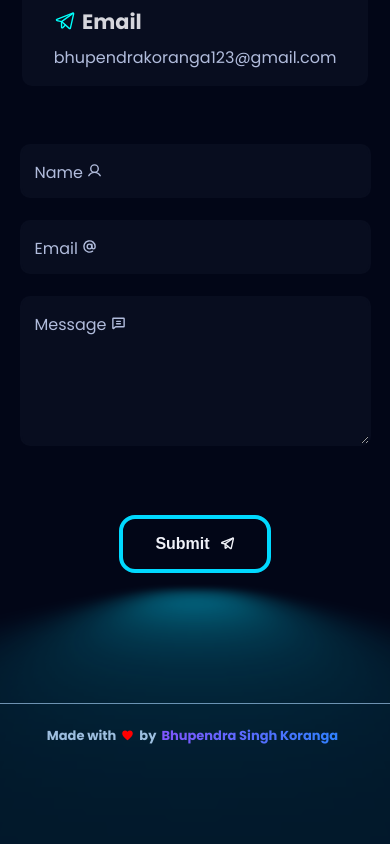
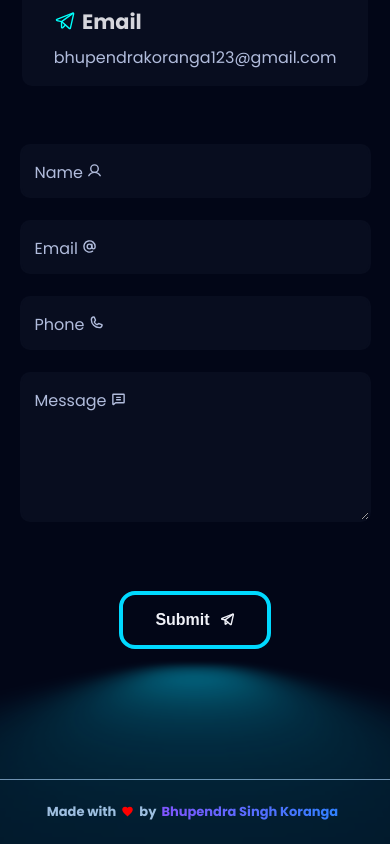
Before and after one commit to bhupendrakoranga/Portfolio, a Next.js app: page /contact in a window 390 px wide. Shown: the part 613-1457 px from the top of the page. Before the commit the page ends 1381 px from the top, so only its background shows below. Built offline with nearby package versions, Linux system fonts and the light colour scheme.

Commit message:
contact us form added phone field and pass this field value

```diff
--- a/src/components/Contact/Form.tsx
+++ b/src/components/Contact/Form.tsx
@@ -5,11 +5,15 @@ import { zodResolver } from '@hookform/resolvers/zod'
 import toast from 'react-hot-toast'
 import { ButtonSecondary } from '../../styles/styles'
 import { FormContent } from './styles'
-import { At, ChatText, TelegramLogo, User } from 'phosphor-react'
+import { At, ChatText, TelegramLogo, User, Phone } from 'phosphor-react'
 
 const contactFormSchema = z.object({
   name: z.string().min(3).max(100),
   email: z.string().email(),
+  phone: z
+    .string()
+    .length(10)
+    .regex(/^\d{10}$/),
   message: z.string().min(2).max(1000)
 })
 
@@ -26,9 +30,8 @@ export function Form() {
   })
 
   const onSubmit = async (data: ContactFormData) => {
-    debugger
     try {
-      await sendContactMail(data.name, data.email, data.message)
+      await sendContactMail(data.name, data.email, data.phone, data.message)
       toast.success('Message sent successfully.')
       reset()
     } catch (error) {
@@ -55,6 +58,14 @@ export function Form() {
       </div>
 
       <div className="input-group">
+        <input {...register('phone')} type="phone" placeholder=" " className="input" required />
+        <label className="user-label">
+          Phone <span><Phone size={15} weight="bold" /></span>
+        </label>
+        {errors.phone && <p className="error">Invalid phone number</p>}
+      </div>
+
+      <div className="input-group">
         <textarea {...register('message')} placeholder=" " className="input" required />
         <label className="user-label">
           Message <span><ChatText size={15} weight="bold" /></span>
--- a/src/services/sendMail.ts
+++ b/src/services/sendMail.ts
@@ -8,11 +8,17 @@ const user_id = "HgzcRqeDkgGrw6MW7" as string;
 export const sendContactMail = async (
   name: string,
   email: string,
+  phone: string,
   message: string
 ) => {
   const data = { name, email, message };
   try {
-    const templateParams = { from_name: name, email: email, message: message };
+    const templateParams = {
+      from_name: name,
+      email: email,
+      phone: phone,
+      message: message,
+    };
     await emailjs.send(service_id, template_id, templateParams, user_id);
 
     return await axios.post("/api/contact", data);
```
